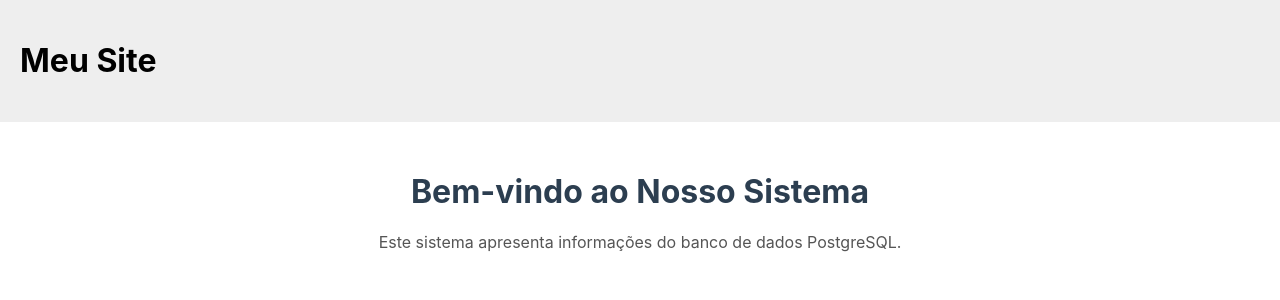
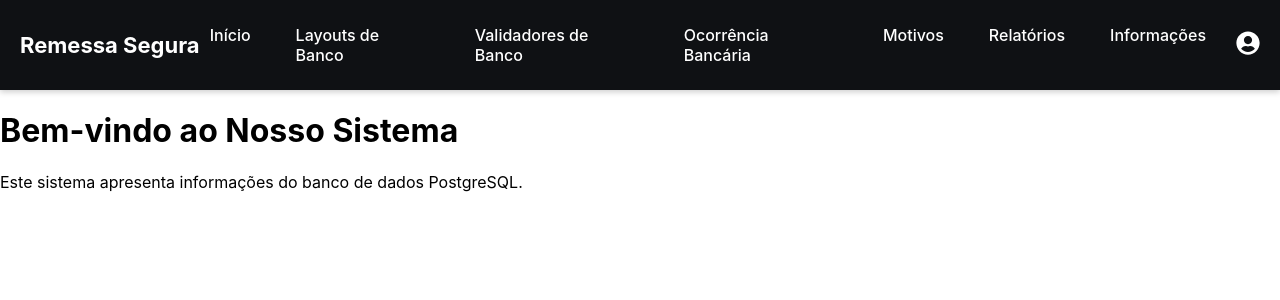
Before and after one commit to gildevson/ProjectjFinanbankFront, a React (Create React App) app: page / in a window 1280 px wide. Shown: the top 300 px of the page. Built offline with nearby package versions, Linux system fonts and the light colour scheme.

Commit message:
Adicionando mais dados

```diff
--- a/package.json
+++ b/package.json
@@ -10,6 +10,7 @@
     "axios": "^1.9.0",
     "react": "^19.1.0",
     "react-dom": "^19.1.0",
+    "react-icons": "^5.5.0",
     "react-router-dom": "^7.6.1",
     "react-scripts": "5.0.1",
     "web-vitals": "^2.1.4"
--- a/src/App.js
+++ b/src/App.js
@@ -1,8 +1,8 @@
 import React from 'react';
 import { BrowserRouter as Router, Routes, Route } from 'react-router-dom';
-import Home from './pages/home/home';
+import Header from './components/Header/Header';
 import Informacoes from './pages/Informacoes/informacoes';
-import Header from './components/Header/header';
+import Home from './pages/home/home'; // ou Menu.js, conforme seu nome final
 
 function App() {
   return (
--- /dev/null
+++ b/src/components/Header/Header.css
@@ -0,0 +1,139 @@
+.header-container {
+  background-color: #0f1114;
+  padding: 0 20px;
+  height: 90px;
+  display: flex;
+  align-items: center;
+  justify-content: space-between;
+  color: white;
+  position: sticky;
+  top: 0;
+  z-index: 999;
+  box-shadow: 0 2px 6px rgba(0,0,0,0.2);
+}
+
+.logo {
+  font-size: 22px;
+  font-weight: bold;
+  white-space: nowrap;
+}
+
+/* Ícone hamburguer */
+.menu-toggle {
+  display: none;
+  font-size: 22px;
+  cursor: pointer;
+}
+
+/* Container da navegação */
+.nav-container {
+  display: flex;
+  align-items: center;
+}
+
+.nav-menu {
+  list-style: none;
+  display: flex;
+  gap: 25px;
+  margin: 0;
+  padding: 0;
+}
+
+.nav-menu li {
+  position: relative;
+}
+
+.nav-menu li a,
+.nav-menu li span {
+  color: white;
+  text-decoration: none;
+  font-weight: 500;
+  padding: 10px;
+  transition: background-color 0.3s ease;
+  display: block;
+}
+
+.nav-menu li a:hover,
+.nav-menu li span:hover {
+  background-color: #273746;
+  border-radius: 4px;
+}
+
+.dropdown-menu {
+  display: none;
+  position: absolute;
+  background-color: #2f3e4e;
+  top: 45px;
+  left: 0;
+  border-radius: 4px;
+  min-width: 180px;
+  box-shadow: 0 4px 8px rgba(0,0,0,0.3);
+}
+
+.dropdown:hover .dropdown-menu {
+  display: block;
+}
+
+.dropdown-menu li a {
+  padding: 10px 15px;
+}
+
+.login-icon {
+  margin-left: 20px;
+}
+
+.login-icon a {
+  color: white;
+  transition: transform 0.2s ease;
+}
+
+.login-icon a:hover {
+  transform: scale(1.1);
+}
+
+/* RESPONSIVO */
+@media (max-width: 768px) {
+  .menu-toggle {
+    display: block;
+  }
+
+  .nav-container {
+    position: absolute;
+    top: 64px;
+    left: 0;
+    width: 100%;
+    background-color: #1e2a38;
+    display: none;
+    flex-direction: column;
+  }
+
+  .nav-container.open {
+    display: flex;
+  }
+
+  .nav-menu {
+    flex-direction: column;
+    gap: 0;
+  }
+
+  .nav-menu li {
+    width: 100%;
+    border-top: 1px solid #273746;
+  }
+
+  .nav-menu li a,
+  .nav-menu li span {
+    padding: 15px;
+  }
+
+  .dropdown-menu {
+    position: static;
+    background-color: #34495e;
+    box-shadow: none;
+    border-radius: 0;
+  }
+
+  .dropdown:hover .dropdown-menu {
+    display: block;
+  }
+}
--- a/src/components/Header/header.js
+++ b/src/components/Header/header.js
@@ -1,9 +1,52 @@
-import React from 'react';
+// src/components/Header/Header.js
+import React, { useState } from 'react';
+import { Link } from 'react-router-dom';
+import { FaUserCircle, FaBars } from 'react-icons/fa';
+import './Header.css';
 
 function Header() {
+  const [menuOpen, setMenuOpen] = useState(false);
+
   return (
-    <header style={{ padding: '20px', background: '#eee' }}>
-      <h1>Meu Site</h1>
+    <header className="header-container">
+      <div className="logo">Remessa <strong>Segura</strong></div>
+
+      <div className="menu-toggle" onClick={() => setMenuOpen(!menuOpen)}>
+        <FaBars />
+      </div>
+
+      <nav className={`nav-container ${menuOpen ? 'open' : ''}`}>
+        <ul className="nav-menu">
+          <li><Link to="/">Início</Link></li>
+
+          <li className="dropdown">
+            <span>Layouts de Banco</span>
+            <ul className="dropdown-menu">
+              <li><Link to="/layout/bradesco">Bradesco</Link></li>
+              <li><Link to="/layout/itau">Itaú</Link></li>
+              <li><Link to="/layout/bb">Banco do Brasil</Link></li>
+            </ul>
+          </li>
+          <li><Link to="/validadores">Validadores de Banco</Link></li>
+          <li><Link to="/ocorrencias">Ocorrência Bancária</Link></li>
+          <li><Link to="/motivos">Motivos</Link></li>
+          <li className="dropdown">
+            <span>Relatórios</span>
+            <ul className="dropdown-menu">
+              <li><Link to="/relatorio-vendas">Vendas</Link></li>
+              <li><Link to="/relatorio-clientes">Clientes</Link></li>
+            </ul>
+          </li>
+
+          <li><Link to="/informacoes">Informações</Link></li>
+        </ul>
+      </nav>
+
+      <div className="login-icon">
+        <Link to="/login" title="Admin">
+          <FaUserCircle size={24} />
+        </Link>
+      </div>
     </header>
   );
 }
--- a/src/pages/home/home.css
+++ b/src/pages/home/home.css
@@ -1,12 +1,28 @@
-.home-container {
+.menu-container {
+  padding: 20px;
   text-align: center;
-  margin-top: 50px;
 }
 
-.home-container h1 {
+.menu-container h1 {
   color: #2c3e50;
 }
 
-.home-container p {
-  color: #555;
+.menu-container nav ul {
+  list-style-type: none;
+  padding: 0;
 }
+
+.menu-container nav ul li {
+  display: inline-block;
+  margin: 0 15px;
+}
+
+.menu-container nav ul li a {
+  text-decoration: none;
+  color: #3498db;
+  font-weight: bold;
+}
+
+.menu-container nav ul li a:hover {
+  text-decoration: underline;
+}
```
Also changed, not shown: src/components/Loading/Loading.css (added, +29 -0 lines), src/components/Loading/Loading.js (added), 1 other file (tests, documents, lock files or other folders).
